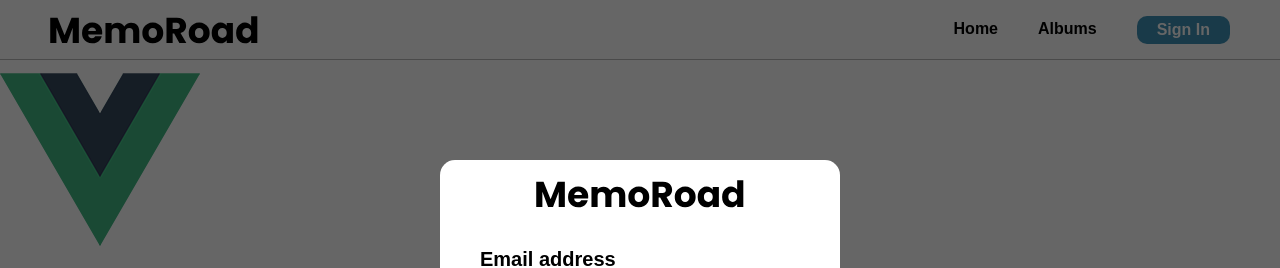
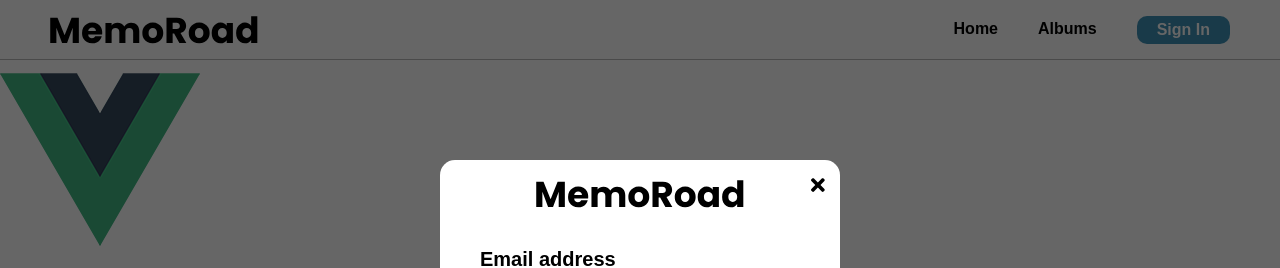
Before and after one commit to Mesterduc/MemoRoad, a Vue app in the folder memoroad/: page / in a window 1280 px wide. Both pictures are taken after a click on the button "Sign In". Shown: the top 268 px of the page. Built offline with nearby package versions, Linux system fonts and the light colour scheme.

Commit message:
add fontawesome and add icon to modal

```diff
--- a/memoroad/package.json
+++ b/memoroad/package.json
@@ -8,6 +8,9 @@
     "lint": "vue-cli-service lint"
   },
   "dependencies": {
+    "@fortawesome/fontawesome-svg-core": "^1.2.35",
+    "@fortawesome/free-solid-svg-icons": "^5.15.3",
+    "@fortawesome/vue-fontawesome": "^3.0.0-3",
     "core-js": "^3.6.5",
     "register-service-worker": "^1.7.1",
     "vue": "^3.0.0",
--- a/memoroad/src/layout/Navbar/TheNavbar.vue
+++ b/memoroad/src/layout/Navbar/TheNavbar.vue
@@ -10,6 +10,7 @@
 				<router-link class="nav__link" to="/">Home</router-link>
 				<router-link class="nav__link" to="/about">Albums</router-link>
 				<!-- <router-link class="nav__link" to="/about">Sign In</router-link> -->
+
 				<button type="button" class="nav__link--logo" @click="showModal = !showModal">Sign In</button>
 			</div>
 		</nav>
@@ -67,7 +68,7 @@ export default defineComponent({
 				@include button-login;
 				margin-left: 40px;
 				&:hover {
-					background: #333;
+					background: $hover-button;
 				}
 			}
 		}
--- a/memoroad/src/layout/Navbar/components/Login-Modal.vue
+++ b/memoroad/src/layout/Navbar/components/Login-Modal.vue
@@ -3,11 +3,12 @@
 	<section class="modal-background" @click="sendtest"></section>
 	<article class="form">
 		<img class="form__logo" src="@/assets/MemoRoadLogo.svg" alt="logo" />
+		<fa @click="sendtest" class="close-icon" icon="times"/>
 		<div class="form__container">
 			<label for="email" class="form__label">Email address</label>
-			<input type="email" name="email" id="" class="form__input form__email" placeholder="Email address" />
+			<input type="email" name="email" id="email" class="form__input form__email" placeholder="Email address" />
 			<label for="password" class="form__label">Password</label>
-			<input type="password" name="password" id="" class="form__input form__password" placeholder="Password" />
+			<input type="password" name="password" id="password" class="form__input form__password" placeholder="Password" />
 			<article class="test">
 				<router-link class="tests" to="/">Forgot you password?</router-link>
 				<router-link class="tests" to="/about">Create a free account</router-link>
@@ -93,6 +94,20 @@ export default defineComponent({
 		height: 55px;
 		margin: 0 auto 0 auto;
 		display: block;
+		&:hover{
+		background: $hover-button;
+	}
+	}
+}
+
+.close-icon{
+	position: absolute;
+    right: 15px;
+    top: 15px;
+    font-size: 2rem;
+
+	&:hover{
+		color: $blur-text-color;
 	}
 }
 
@@ -104,5 +119,7 @@ export default defineComponent({
 }
 .tests {
 	color: $blur-text-color;
+
+
 }
 </style>
--- a/memoroad/src/main.ts
+++ b/memoroad/src/main.ts
@@ -5,4 +5,10 @@ import router from "./router";
 import store from "./store";
 import './sass/index.scss'
 
-createApp(App).use(store).use(router).mount("#app");
+import { library } from '@fortawesome/fontawesome-svg-core'
+import { fas } from '@fortawesome/free-solid-svg-icons'
+import { FontAwesomeIcon } from '@fortawesome/vue-fontawesome'
+
+library.add(fas)
+
+createApp(App).use(store).use(router).component("fa", FontAwesomeIcon).mount("#app");
--- a/memoroad/src/sass/components/utility/_color.scss
+++ b/memoroad/src/sass/components/utility/_color.scss
@@ -9,3 +9,4 @@ $blur-text-color: #aeaeae;
 
 // Hover
 $hover-color: #333;
+$hover-button: #4d9fc5;
```
Also changed, not shown: 1 other file (tests, documents, lock files or other folders).
